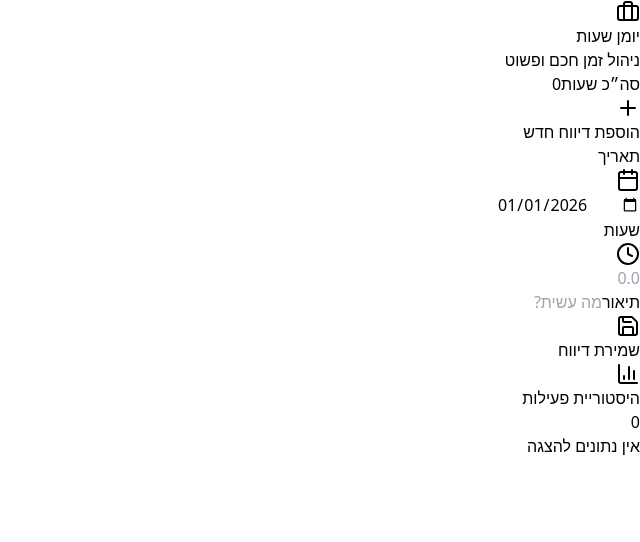
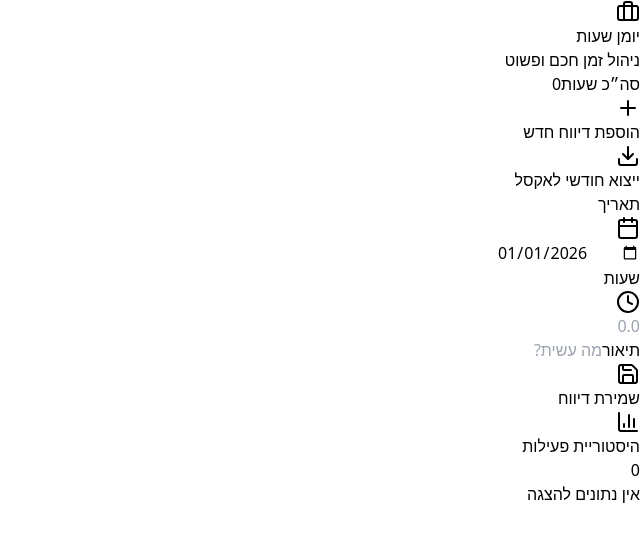
Before and after one commit to oriIsrael856/my-work-log, a React (Vite) app: page / in a window 1280 px wide. Shown: the top 542 px of the page, without its empty margins (640-1280 px from the left). Built offline with nearby package versions, Linux system fonts and the light colour scheme.

Commit message:
Fixed values problem

```diff
--- a/src/App.jsx
+++ b/src/App.jsx
@@ -1,5 +1,5 @@
 import React, { useState, useEffect } from 'react';
-import { Plus, Trash2, Calendar, Clock, FileText, BarChart3, Save, Briefcase, Moon, Sun } from 'lucide-react';
+import { Plus, Trash2, Calendar, Clock, BarChart3, Save, Briefcase, Download } from 'lucide-react';
 
 const WorkLogApp = () => {
   // State for form inputs
@@ -57,6 +57,45 @@ const WorkLogApp = () => {
     }
   };
 
+  // --- פונקציית הייצוא החדשה ---
+  const handleExportToExcel = () => {
+    // 1. זיהוי החודש והשנה מהתאריך שנבחר כרגע בטופס
+    const selectedDate = new Date(date);
+    const targetMonth = selectedDate.getMonth();
+    const targetYear = selectedDate.getFullYear();
+
+    // 2. סינון הרשומות לאותו חודש
+    const monthlyEntries = entries.filter(entry => {
+      const entryDate = new Date(entry.date);
+      return entryDate.getMonth() === targetMonth && entryDate.getFullYear() === targetYear;
+    });
+
+    if (monthlyEntries.length === 0) {
+      alert(`לא נמצאו רשומות לייצוא עבור חודש ${targetMonth + 1}/${targetYear}`);
+      return;
+    }
+
+    // 3. יצירת תוכן ה-CSV (כולל BOM לתמיכה בעברית באקסל)
+    const csvHeader = "תאריך,שעות,תיאור\n";
+    const csvRows = monthlyEntries.map(e => {
+      // עוטפים את התיאור במרכאות כדי למנוע בעיות עם פסיקים בתוך הטקסט
+      const safeDescription = `"${e.description.replace(/"/g, '""')}"`;
+      return `${e.date},${e.hours},${safeDescription}`;
+    }).join("\n");
+
+    const csvContent = "\uFEFF" + csvHeader + csvRows; // ה-\uFEFF חובה לעברית באקסל
+
+    // 4. יצירת קובץ והורדה
+    const blob = new Blob([csvContent], { type: 'text/csv;charset=utf-8;' });
+    const url = URL.createObjectURL(blob);
+    const link = document.createElement('a');
+    link.href = url;
+    link.setAttribute('download', `work_log_${targetYear}_${targetMonth + 1}.csv`);
+    document.body.appendChild(link);
+    link.click();
+    document.body.removeChild(link);
+  };
+
   const totalHours = entries.reduce((sum, entry) => sum + entry.hours, 0);
 
   const formatDate = (dateString) => {
@@ -65,7 +104,6 @@ const WorkLogApp = () => {
   };
 
   return (
-    // Main container with full centering and dark background for high contrast change
     <div className="min-h-screen w-full flex items-center justify-center bg-slate-900 p-4 md:p-8 font-sans" dir="rtl">
 
       <div className="w-full max-w-2xl bg-white rounded-2xl shadow-2xl overflow-hidden border border-slate-700">
@@ -92,10 +130,22 @@ const WorkLogApp = () => {
 
           {/* Input Form */}
           <section className="bg-white rounded-xl shadow-sm border border-slate-200 p-6 mb-8">
-            <h2 className="text-lg font-bold text-slate-800 mb-5 flex items-center gap-2">
-              <Plus className="w-5 h-5 text-emerald-600" />
-              הוספת דיווח חדש
-            </h2>
+            <div className="flex justify-between items-center mb-5">
+              <h2 className="text-lg font-bold text-slate-800 flex items-center gap-2">
+                <Plus className="w-5 h-5 text-emerald-600" />
+                הוספת דיווח חדש
+              </h2>
+
+              {/* כפתור הייצוא החדש */}
+              <button
+                onClick={handleExportToExcel}
+                className="flex items-center gap-2 text-sm text-emerald-600 hover:text-emerald-700 hover:bg-emerald-50 px-3 py-1.5 rounded-lg transition-colors border border-emerald-200"
+                title="ייצא נתונים של החודש הנבחר (לפי שדה התאריך)"
+              >
+                <Download className="w-4 h-4" />
+                ייצוא חודשי לאקסל
+              </button>
+            </div>
 
             <form onSubmit={handleAddEntry} className="grid grid-cols-1 md:grid-cols-12 gap-4">
               <div className="md:col-span-5 space-y-1.5">
@@ -119,7 +169,7 @@ const WorkLogApp = () => {
                   <input
                     type="number"
                     step="0.5"
-                    min="0.1"
+                    min="0"  // תוקן: שונה מ-0.1 ל-0 כדי לאפשר מספרים עגולים
                     required
                     placeholder="0.0"
                     value={hours}
```
